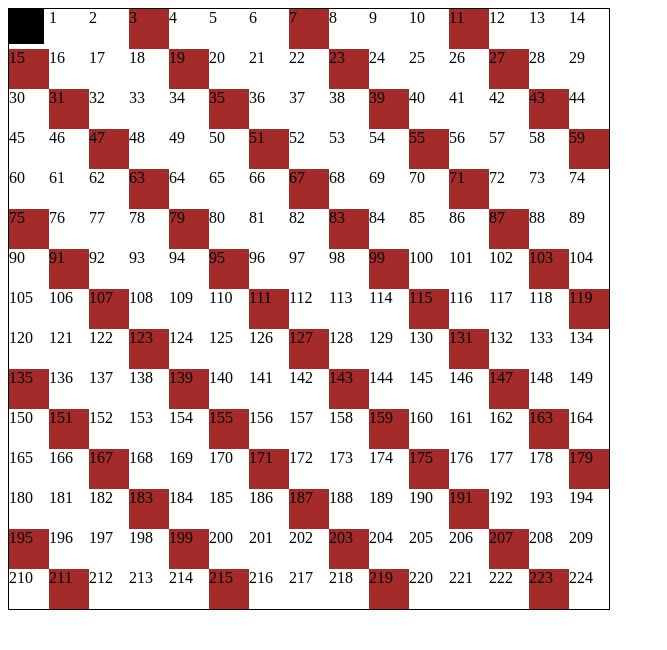
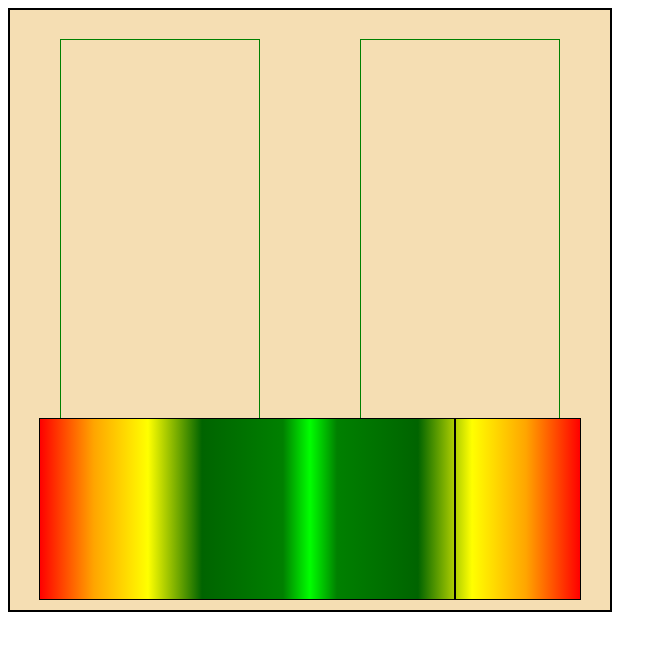
Before and after one commit to KarolZSE/Winter, a plain HTML site: page index.html in a window 1280 px wide. Shown: the whole page, without its empty margins (0-667 px from the left). Drawn offline with Linux system fonts and the light colour scheme.

Commit message:
added a new box for tree cutting, added accuracy meter for how well the player chops the tree

```diff
--- a/code.js
+++ b/code.js
@@ -16,6 +16,9 @@ for (let i = 0; i < 15; i++) {
         if (count % 4 == 0) {
             grid[i][j] = 'tree';
             block.classList.add('tree');
+            block.addEventListener('click', () => {
+
+            });
         }
 
         Game.appendChild(block);
@@ -25,6 +28,7 @@ for (let i = 0; i < 15; i++) {
 let x = y = 0;
 const trees = document.querySelectorAll('.tree')
 document.addEventListener('keydown', (e) => {
+    console.log(e)
     x = y = 0;
     if (e.key.toLowerCase() === 'w') {
         y = -4;
@@ -38,6 +42,8 @@ document.addEventListener('keydown', (e) => {
     } else if (e.key.toLowerCase() === 'a') {
         x = -4;
 
+    } else if (e.key === ' ') {
+        console.log(PointerMoveCount / AccuracyRect.width);
     }
 
     Player.style.top = Player.offsetTop + y + 'px';
@@ -61,3 +67,16 @@ function isColliding(a, b) {
         (aRect.left > (bRect.left + bRect.width))
     );
 }
+
+const Pointer = document.getElementById('Pointer');
+const AccuracyRect = document.getElementById('AccuracyBar').getBoundingClientRect();
+let PointerMoveCount = 0;
+let z = 3;
+setInterval(() => {
+    PointerMoveCount += z;
+    Pointer.style.left = PointerMoveCount + 'px';
+    if (PointerMoveCount >= AccuracyRect.width) {
+        console.log('test')
+        z = -3;
+    } else if (PointerMoveCount <= 0) z = 3;
+}, 10);
--- a/index.html
+++ b/index.html
@@ -8,6 +8,13 @@
 </head>
 <body>
     <div id="Player"></div>
+    <div id="TreeCutting">
+        <div id="PlayerIcon"></div>
+        <div id="Tree"></div>
+        <div id="AccuracyBar">
+            <div id="Pointer"></div>
+        </div>
+    </div>
     <div id="Game"></div>
 </body>
 <script src="code.js"></script>
--- a/style.css
+++ b/style.css
@@ -1,11 +1,45 @@
-#Game {
+#Game, #TreeCutting {
     position: absolute;
-    display: grid;
     width: 600px;
     height: 600px;
+}
+
+#Game {
+    display: grid;
     border: 1px solid black;
     grid-template-columns: repeat(15, 40px);
     grid-template-rows: repeat(15, 40px);
+}
+
+#TreeCutting {
+    display: flex;
+    background: wheat;
+    justify-content: space-around;
+    align-items: center;
+    z-index: 1;
+    border: 2px solid black;
+}
+
+#Tree, #PlayerIcon {
+    width: 33%;
+    height: 90%;
+    border: 1px solid green;
+}
+
+#AccuracyBar {
+    position: absolute;
+    width: 90%;
+    height: 30%;
+    bottom: 10px;
+    border: 1px solid black;
+    background: linear-gradient(to right, red 0%, orange 10%, yellow 20%, darkgreen 30%, green 45%, lime 50%, green 55%, darkgreen 70%, yellow 80%, orange 90%, red 100%);
+}
+
+#Pointer {
+    position: relative;
+    height: 100%;
+    width: 2px;
+    background: black;
 }
 
 #Player {
```
